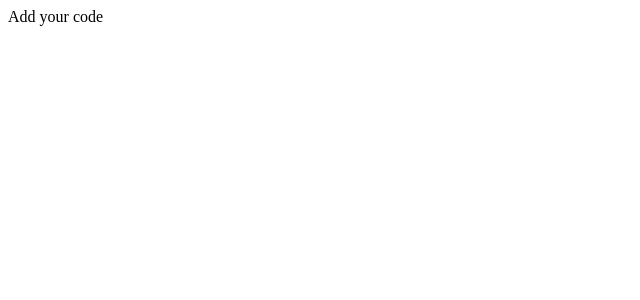
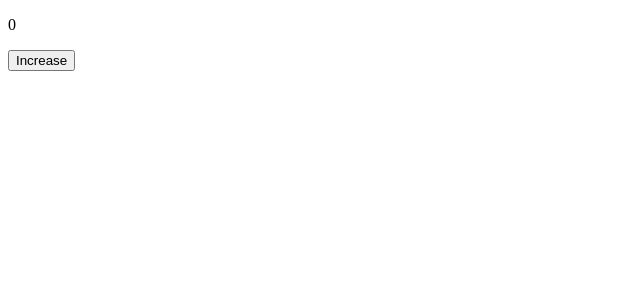
Before and after one commit to pm1100tm/projectbase, a React (Vite) app in the folder frontend/: page / in a window 1280 px wide. Shown: the top 300 px of the page, without its empty margins (0-640 px from the left). Built offline with nearby package versions, Linux system fonts and the light colour scheme.

Commit message:
강의1. external store 강의에 대한 예제 코드

```diff
--- a/frontend/src/App.tsx
+++ b/frontend/src/App.tsx
@@ -1,3 +1,9 @@
+import Counter from './component/Counter';
+
 export default function App() {
-  return <div>Add your code</div>;
+  return (
+    <div>
+      <Counter />
+    </div>
+  );
 }
--- /dev/null
+++ b/frontend/src/component/Counter.tsx
@@ -0,0 +1,26 @@
+import { useEffect } from 'react';
+import useForceUpdate from '../hooks/useForceUpdate';
+
+let count = 0;
+
+export default function Counter() {
+  const forceUpdate = useForceUpdate();
+
+  useEffect(() => {
+    console.log('test');
+  });
+
+  const handleClick = () => {
+    count += 1;
+    forceUpdate();
+  };
+
+  return (
+    <div>
+      <p>{count}</p>
+      <button type='button' onClick={handleClick}>
+        Increase
+      </button>
+    </div>
+  );
+}
--- /dev/null
+++ b/frontend/src/hooks/useForceUpdate.ts
@@ -0,0 +1,6 @@
+import { useState, useCallback } from 'react';
+
+export default function useForceUpdate() {
+  const [, setState] = useState({});
+  return useCallback(() => setState({}), []);
+}
--- /dev/null
+++ b/frontend/src/hooks/useForceUpdate_bk.ts
@@ -0,0 +1,6 @@
+import { useCallback, useState } from 'react';
+
+export default function useForceUpdate() {
+  const [, setState] = useState({});
+  return useCallback(() => setState({}), []);
+}
```
Also changed, not shown: frontend/src/component/Counter_bk.tsx (added, +31 -0 lines).
